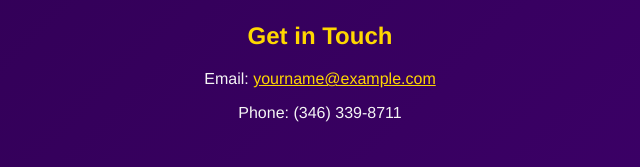
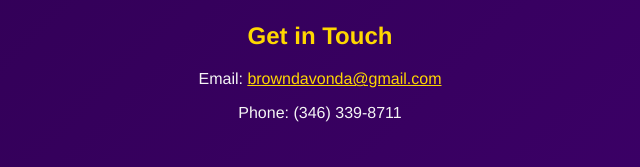
Before and after one commit to vondalashea/vondalashea-site, a plain HTML site: page index.html in a window 1280 px wide. Shown: the part 604-771 px from the top of the page, 320-960 px from the left. Drawn offline with Linux system fonts and the light colour scheme.

Commit message:
Update index.html

```diff
--- a/index.html
+++ b/index.html
@@ -128,7 +128,7 @@ color: #FFD700;
 
 <section id="contact">
 <h2 style="color:#FFD700;">Get in Touch</h2>
-<p>Email: <a href="mailto:browndavonda@gmail.com" style="color:#FFD700;">yourname@example.com</a></p>
+<p>Email: <a href="mailto:browndavonda@gmail.com" style="color:#FFD700;">browndavonda@gmail.com</a></p>
 <p>Phone: (346) 339-8711</p>
 </section>
 
```
